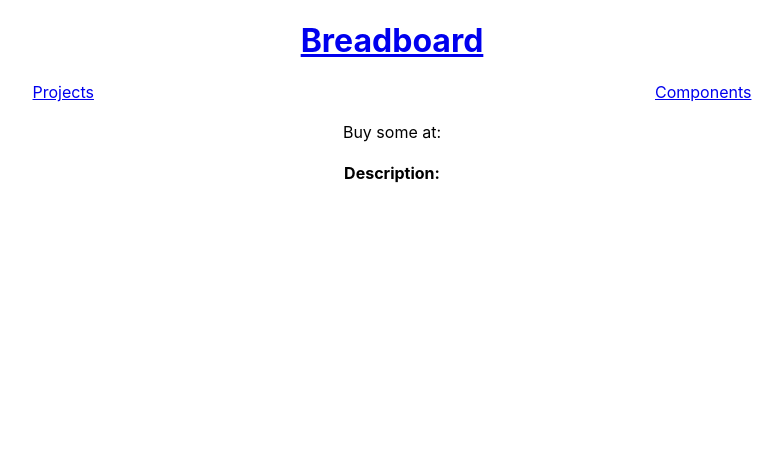
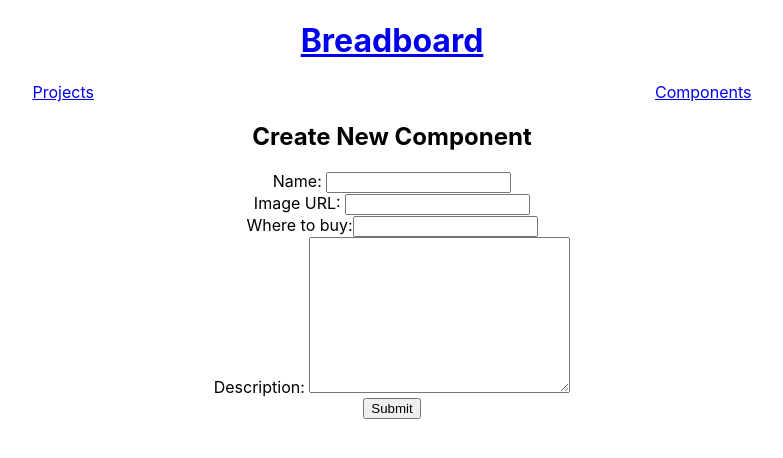
Before and after one commit to alexpitsikoulis/breadboard, a React (Create React App) app in the folder client/: page /components/new in a window 1280 px wide. Shown: the top 458 px of the page, without its empty margins (248-1031 px from the left). Built offline with nearby package versions, Linux system fonts and the light colour scheme; no server answers.

Commit message:
added delete function to single component page

```diff
--- a/client/src/App.js
+++ b/client/src/App.js
@@ -8,6 +8,7 @@ import SingleComment from "./components/SingleComment";
 import ComponentList from "./components/ComponentList";
 import Header from "./components/Header";
 import NewProjectForm from "./components/NewProjectForm";
+import NewComponentForm from "./components/NewComponentForm";
 
 export default class App extends Component {
 	render() {
@@ -17,6 +18,10 @@ export default class App extends Component {
 					<Route path='/' component={Header} />
 					<Switch>
 						<Route exact path='/' component={ProjectList} />
+						<Route
+							path='/components/new'
+							component={NewComponentForm}
+						/>
 						<Route
 							path='/components/:componentId'
 							component={SingleComponent}
--- /dev/null
+++ b/client/src/components/NewComponentForm.jsx
@@ -0,0 +1,89 @@
+import React, { Component } from "react";
+import { Redirect } from "react-router-dom";
+import axios from "axios";
+
+export default class NewComponentForm extends Component {
+	state = {
+		newComponent: {
+			name: "",
+			img_url: "",
+			retailer: "",
+			description: "",
+			projects: []
+		},
+		redirectToComponents: false
+	};
+
+	handleChange = event => {
+		const copiedNewComponent = { ...this.state.newComponent };
+		copiedNewComponent[event.target.name] = event.target.value;
+		this.setState({ newComponent: copiedNewComponent });
+	};
+
+	handleSubmit = event => {
+		event.preventDefault();
+		axios.post(`/api/v1/components/`, this.state.newComponent).then(() => {
+			this.setState({ redirectToComponents: true });
+		});
+	};
+	render() {
+		if (this.state.redirectToComponents) {
+			return <Redirect to='/components' />;
+		}
+		return (
+			<div>
+				<h2>Create New Component</h2>
+				<form onSubmit={this.handleSubmit}>
+					<div>
+						<label htmlFor='component-name'>Name: </label>
+						<input
+							type='text'
+							id='component-name'
+							name='name'
+							value={this.state.newComponent.name}
+							onChange={this.handleChange}
+						/>
+					</div>
+					<div>
+						<label htmlFor='component-img-url'>Image URL: </label>
+						<input
+							type='text'
+							id='component-img-url'
+							name='img_url'
+							value={this.state.newComponent.img_url}
+							onChange={this.handleChange}
+						/>
+					</div>
+					<div>
+						<label htmlFor='component-retailer'>
+							Where to buy:
+						</label>
+						<input
+							type='text'
+							id='component-retailer'
+							name='retailer'
+							value={this.state.newComponent.retailer}
+							onChange={this.handleChange}
+						/>
+					</div>
+					<div>
+						<label htmlFor='component-description'>
+							Description:{" "}
+						</label>
+						<textarea
+							name='description'
+							id='component-description'
+							cols='30'
+							rows='10'
+							value={this.state.newComponent.description}
+							onChange={this.handleChange}
+						/>
+					</div>
+					<div>
+						<input type='submit' value='Submit' />
+					</div>
+				</form>
+			</div>
+		);
+	}
+}
--- a/client/src/components/SingleComponent.jsx
+++ b/client/src/components/SingleComponent.jsx
@@ -1,10 +1,11 @@
 import React, { Component } from "react";
-import { Link } from "react-router-dom";
+import { Link, Redirect } from "react-router-dom";
 import axios from "axios";
 
 export default class SingleComponent extends Component {
 	state = {
-		component: {}
+		component: {},
+		redirectToComponents: false
 	};
 
 	componentDidMount() {
@@ -19,7 +20,20 @@ export default class SingleComponent extends Component {
 			});
 	};
 
+	handleDelete = () => {
+		axios
+			.delete(
+				`/api/v1/components/${this.props.match.params.componentId}/`
+			)
+			.then(() => {
+				this.setState({ redirectToComponents: true });
+			});
+	};
+
 	render() {
+		if (this.state.redirectToComponents) {
+			return <Redirect to='/components' />;
+		}
 		return (
 			<div>
 				<h2>{this.state.component.name}</h2>
@@ -32,6 +46,7 @@ export default class SingleComponent extends Component {
 				<p>Buy some at: {this.state.component.retailer}</p>
 				<h4>Description:</h4>
 				<p>{this.state.component.description}</p>
+				<button onClick={this.handleDelete}>Delete Component</button>
 			</div>
 		);
 	}
```
Also changed, not shown: 2 other files (tests, documents, lock files or other folders).
